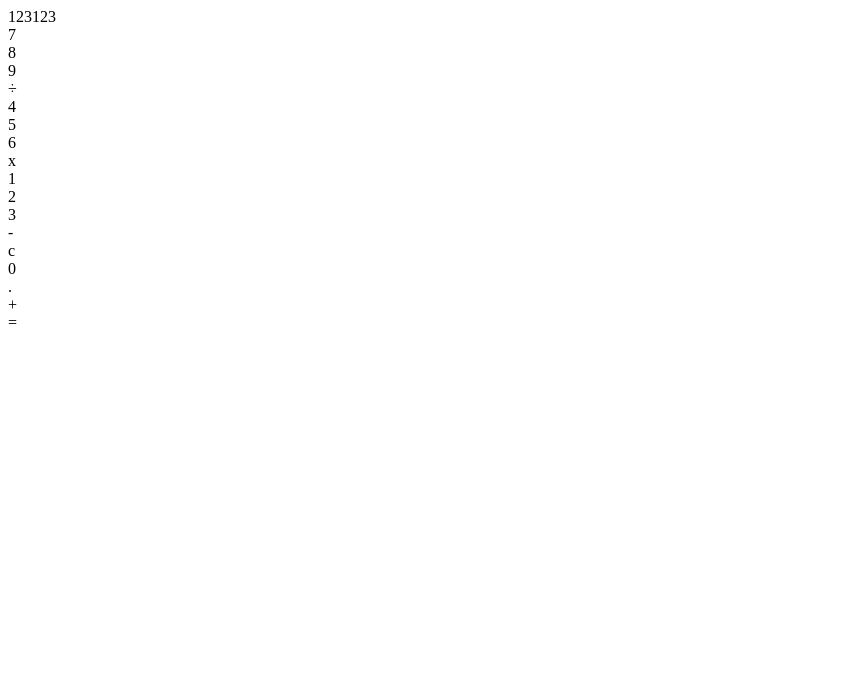
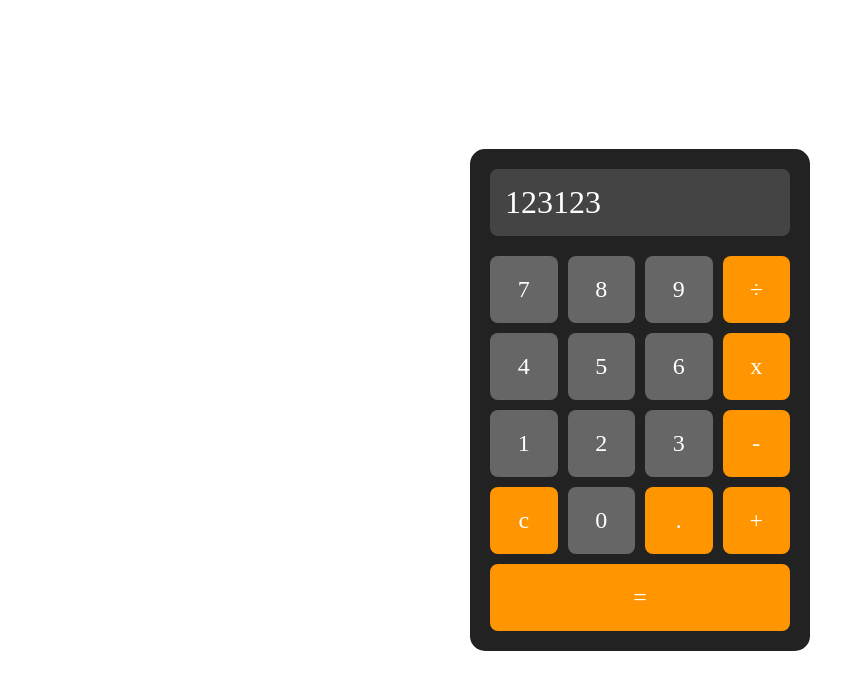
Before and after one commit to bakuretsuu/calculator, a plain HTML site: page index.html in a window 1280 px wide. Shown: the whole page, without its empty margins (0-865 px from the left). Drawn offline with Linux system fonts and the light colour scheme.

Commit message:
create style for calculator

```diff
--- a/index.html
+++ b/index.html
@@ -8,9 +8,12 @@
     <link rel="stylesheet" href="style.css">
 </head>
 <body>
-    <div class ="Calculator">
+    <div class ="calculator">
+
         <div class = "screen">123123</div>
+
         <div class = "buttons">
+
             <div class="number">7</div>
             <div class="number">8</div>
             <div class="number">9</div>
@@ -28,6 +31,7 @@
             <div class="operator">.</div>
             <div class="operator">+</div>
             <div class="operator">=</div>
+
         </div>
 
     </div>
--- a/style.css
+++ b/style.css
@@ -0,0 +1,45 @@
+body{
+    display: flex;
+    justify-content: center;
+    align-items: center;
+    margin: 0;
+    height: 100vh;
+}
+
+.calculator {
+    background-color: #222;
+    padding: 20px;
+    border-radius: 15px;
+    display: flex;
+    flex-direction: column;
+    width: 300px;
+    gap: 20px;
+}
+
+.screen{
+    background-color: #444;
+    color: white;
+    font-size: 2rem;
+    padding: 15px;
+    border-radius: 8px;
+}
+
+.buttons{
+    display: flex;
+    flex-wrap: wrap;
+    gap: 10px;
+}
+
+.number, .operator {
+    flex: 1 0 22%;
+    background-color: #666;
+    color: white;
+    font-size: 1.5rem;
+    text-align: center;
+    padding: 20px 0;
+    border-radius: 8px;
+}
+
+.operator{
+    background-color: #ff9500;
+}
```
